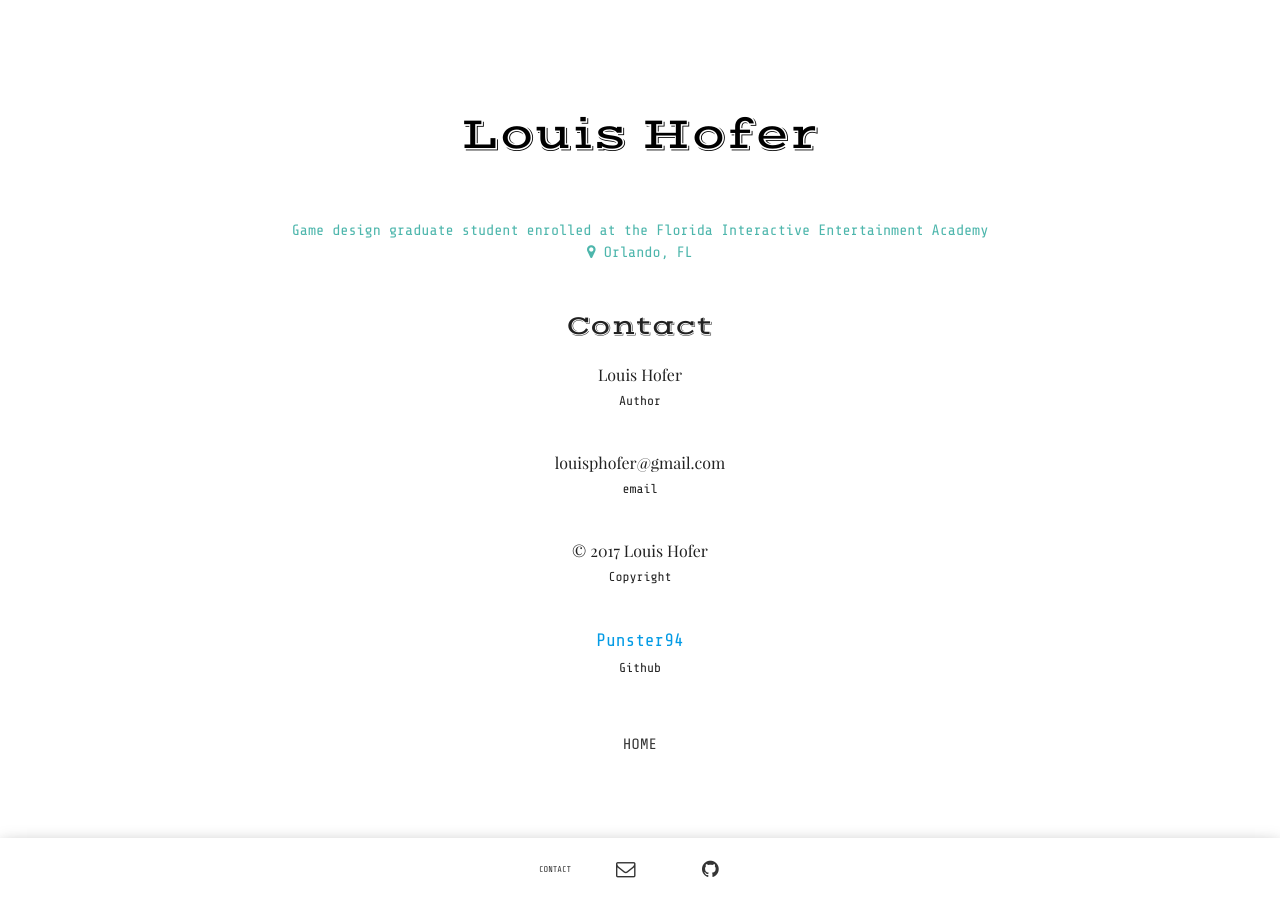
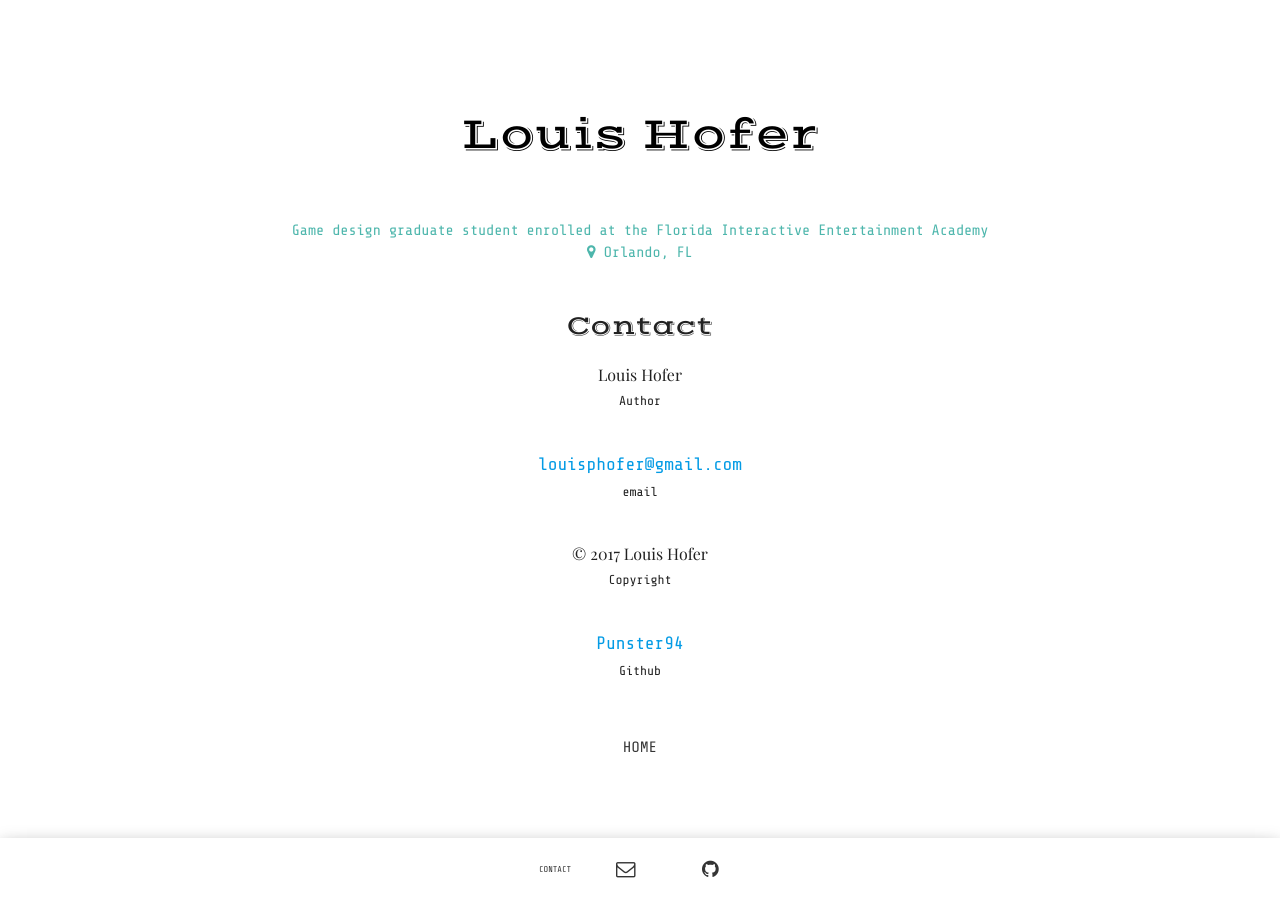
Before and after one commit to punster94/punster94.github.io, a Jekyll site: the page built from imprint.html, in a window 1280 px wide. Built offline with Jekyll 4.4.1, drawn with Linux system fonts in a browser that asks for light colours; some web fonts are replaced.

Commit message:
Updates email link and github link on Contact page.

```diff
--- a/imprint.html
+++ b/imprint.html
@@ -10,8 +10,8 @@ layout: page
                     <span class="my-item-sub">Author</span></p>
             </li>
             <li>
-                <p class="my-item">louisphofer@gmail.com<br>
-                    <span class="my-item-sub">email</span></p>
+                <p class="my-item"><a class="my-link" href="mailto:louisphofer@gmail.com">louisphofer@gmail.com</a><br>
+					<span class="my-item-sub">email</span></p>
             </li>
             <li>
                 <p class="my-item">&copy; 2017 Louis Hofer<br>
```
